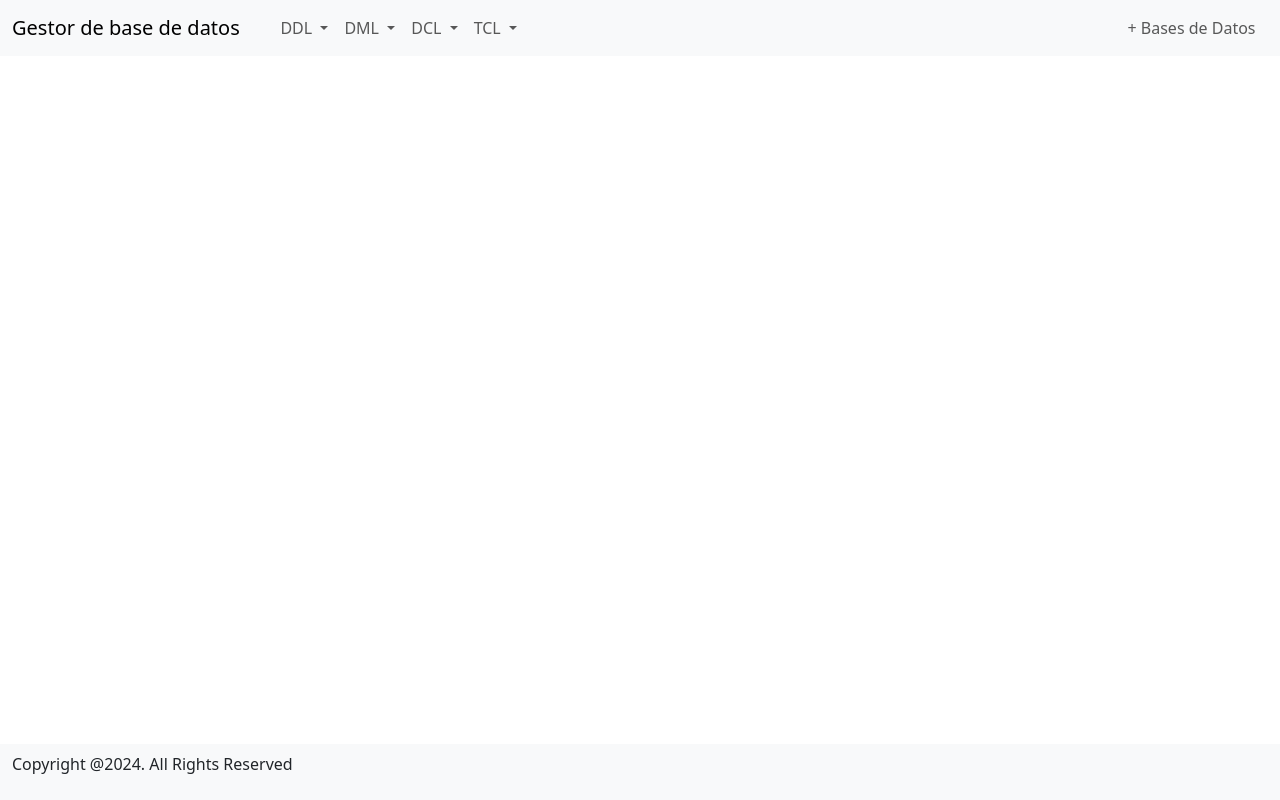
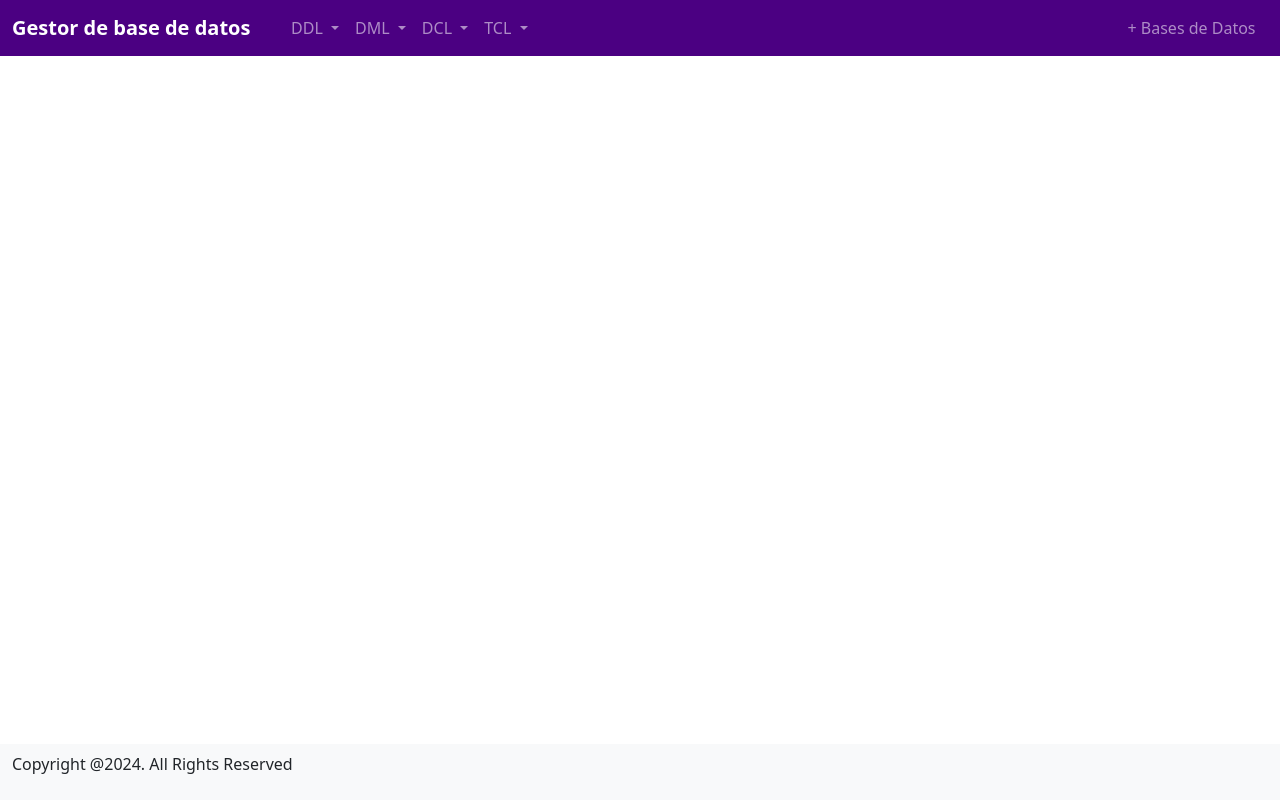
Before and after one commit to gioescobar87/DB2_project, an Angular app in the folder db_project/: page / in a window 1280 px wide. Built offline with nearby package versions, Linux system fonts and the light colour scheme.

Commit message:
Cambio de color de encabezado

```diff
--- a/db_project/src/app/core/header/header.component.html
+++ b/db_project/src/app/core/header/header.component.html
@@ -1,6 +1,6 @@
-<nav class="navbar navbar-expand navbar-light bg-light">
+<nav class="navbar navbar-expand navbar-dark bg-dark-purple">
   <div class="container-fluid">
-    <a class="navbar-brand" href="">Gestor de base de datos</a>
+    <a class="navbar-brand" href="" style="font-weight: bold;">Gestor de base de datos</a>
     <span>&nbsp;&nbsp;&nbsp;&nbsp;</span>
     <ul class="navbar-nav me-auto">
       @for(option of options; track option){
--- a/db_project/src/app/core/header/header.component.scss
+++ b/db_project/src/app/core/header/header.component.scss
@@ -0,0 +1,23 @@
+.bg-dark-purple {
+  background-color: #4B0082 !important;
+}
+
+.navbar-dark .navbar-brand,
+.navbar-dark .navbar-nav,
+.navbar-dark .navbar-nav .dropdown-menu {
+  color: #FFFFFF !important;
+}
+
+.navbar-dark .navbar-nav {
+  background-color: #5A0099 !important;
+  color: #FFFFFF !important;
+}
+
+.dropdown-item .dropdown-menu {
+  background-color: #dbcce6 !important;
+  color: rgb(101, 96, 107) !important;
+}
+
+.dropdown {
+ background-color: #4B0082;
+}
```
